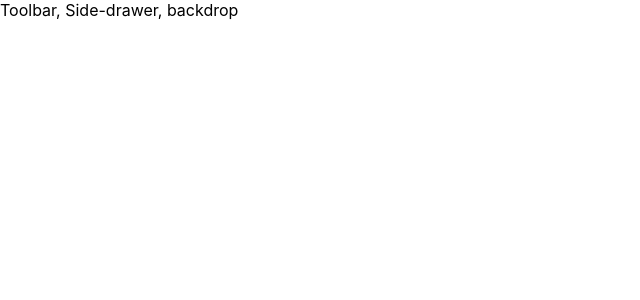
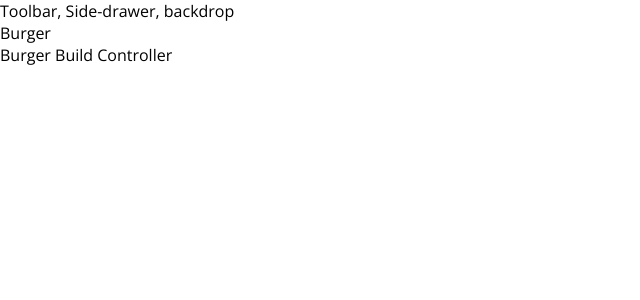
Before and after one commit to logikevcoder/burger-builder, a React app: page / in a window 1280 px wide. Shown: the top 300 px of the page, without its empty margins (0-640 px from the left). Built offline with nearby package versions, Linux system fonts and the light colour scheme.

Commit message:
added the burger builder component and base styling

```diff
--- a/src/App.js
+++ b/src/App.js
@@ -1,11 +1,13 @@
 import React, { Component } from 'react';
 import Layout from './components/Layout/Layout';
+import BurgerBuilder from './containers/BurgerBuilder/BurgerBuilder'
 
 class App extends Component {
   render() {
     return (
       <div className="App">
         <Layout />
+        <BurgerBuilder />
       </div>
     );
   }
--- /dev/null
+++ b/src/components/Layout/Layout.css
@@ -0,0 +1,3 @@
+.Content {
+  margin-top: 16px;
+}
--- a/src/components/Layout/Layout.js
+++ b/src/components/Layout/Layout.js
@@ -1,11 +1,12 @@
 import React from 'react';
 import Aux from '../../aux/Aux';
+import classes from './Layout.css';
 
 const layout = ( props ) => {
   return (
     <Aux>
       <div>Toolbar, Side-drawer, backdrop</div>
-      <main>
+      <main className={classes.Content}>
         {props.children}
       </main>
     </Aux>
--- /dev/null
+++ b/src/containers/BurgerBuilder/BurgerBuilder.js
@@ -0,0 +1,14 @@
+import React, { Component } from 'react';
+import Aux from '../../aux/Aux';
+class BurgerBuilder extends Component {
+  render() {
+    return (
+      <Aux>
+        <div>Burger</div>
+        <div>Burger Build Controller</div>
+      </Aux>
+    )
+  }
+}
+
+export default BurgerBuilder;
--- a/src/index.css
+++ b/src/index.css
@@ -1,7 +1,11 @@
 body {
   margin: 0;
   padding: 0;
-  font-family: -apple-system, BlinkMacSystemFont, "Segoe UI", "Roboto", "Oxygen",
+  font-family: "Open Sans",
+  -apple-system,
+  BlinkMacSystemFont,
+  "Roboto",
+  "Oxygen",
     "Ubuntu", "Cantarell", "Fira Sans", "Droid Sans", "Helvetica Neue",
     sans-serif;
   -webkit-font-smoothing: antialiased;
```
